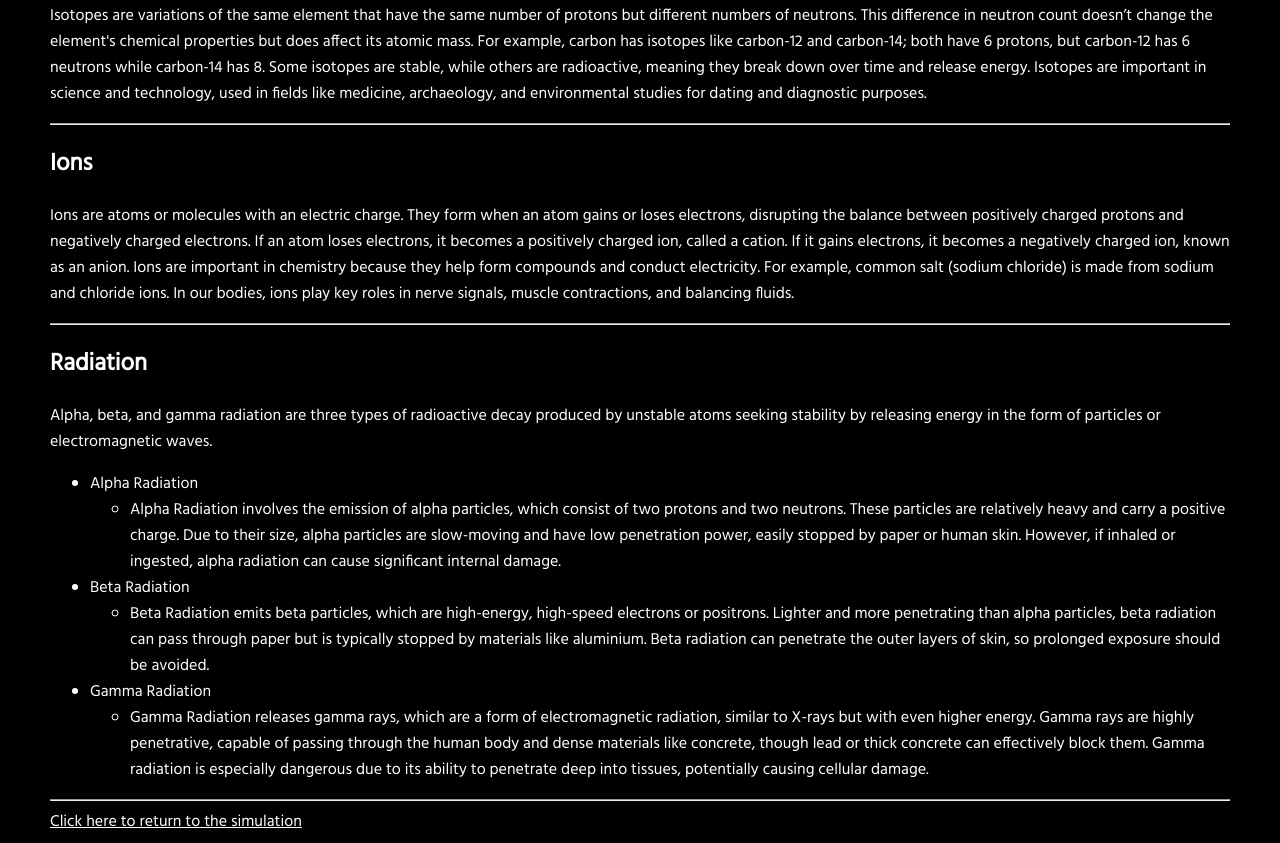
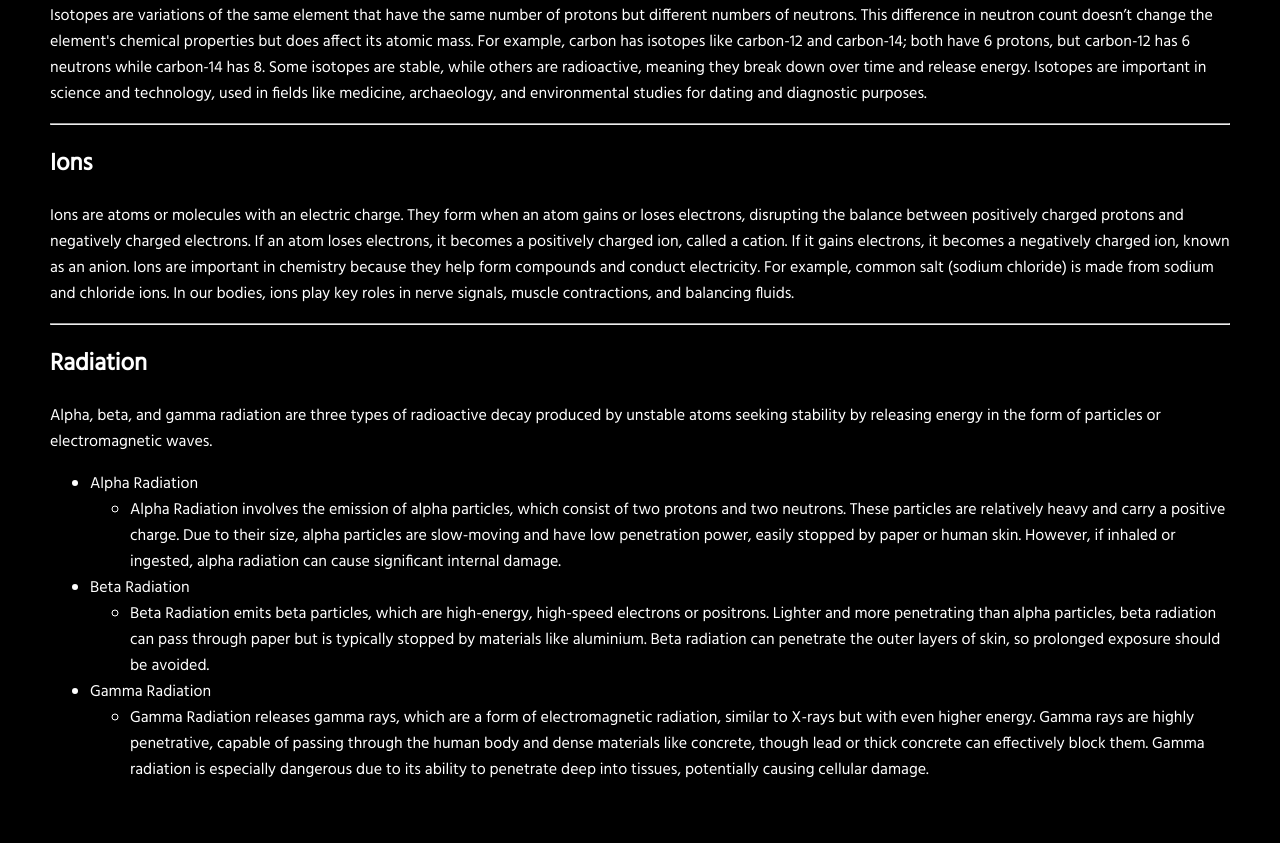
Before and after one commit to auausten/atom-simulation, a website built with Vite: page explanation.html in a window 1280 px wide. Shown: the part 2284-3127 px from the top of the page. After the commit the page ends 3083 px from the top, so only its background shows below. Built offline with nearby package versions, Linux system fonts and the light colour scheme.

Commit message:
Update explanation.html

```diff
--- a/explanation.html
+++ b/explanation.html
@@ -95,9 +95,5 @@
                 </ul>
             </ul>
         </div>
-        <hr>
-        <div>
-            <a class="explanationElements" href="https://auausten.github.io/atom-simulator/index.html">Click here to return to the simulation</a>
-        </div>
     </body>
 </html>
```
